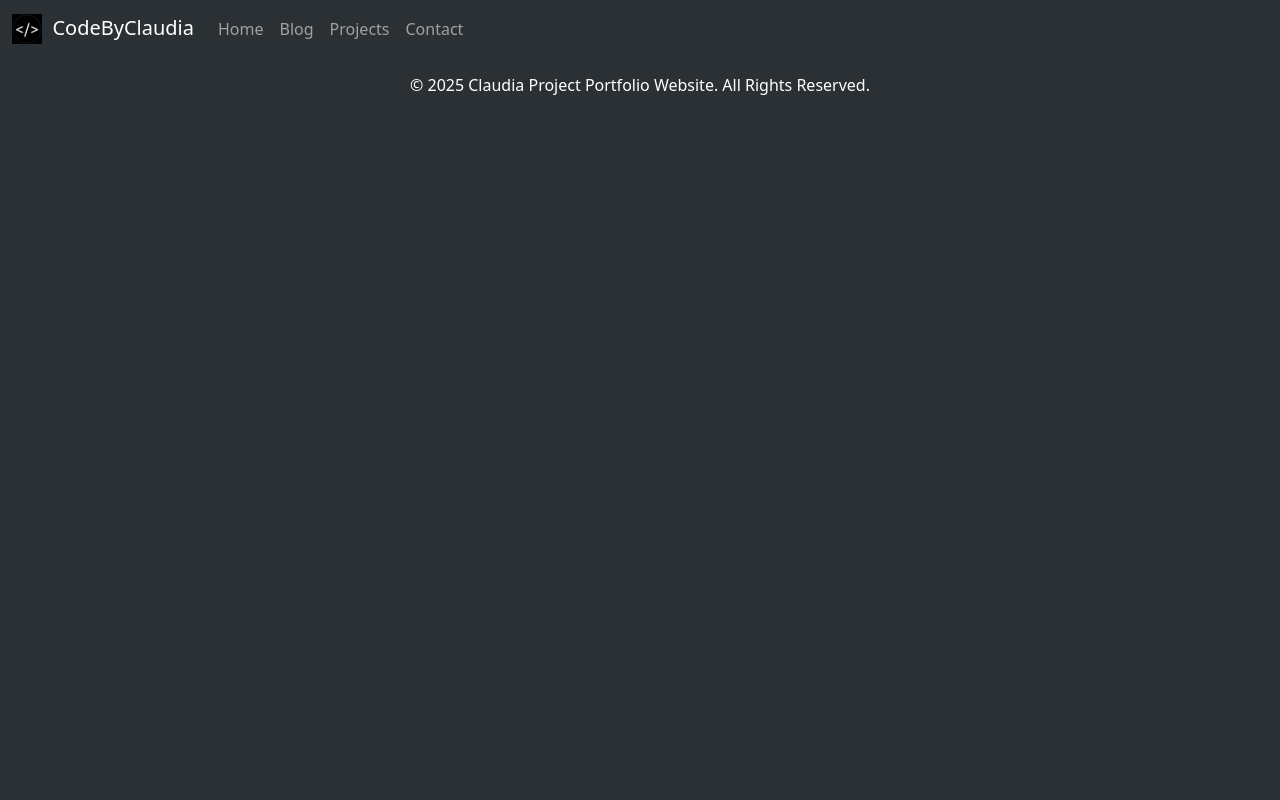
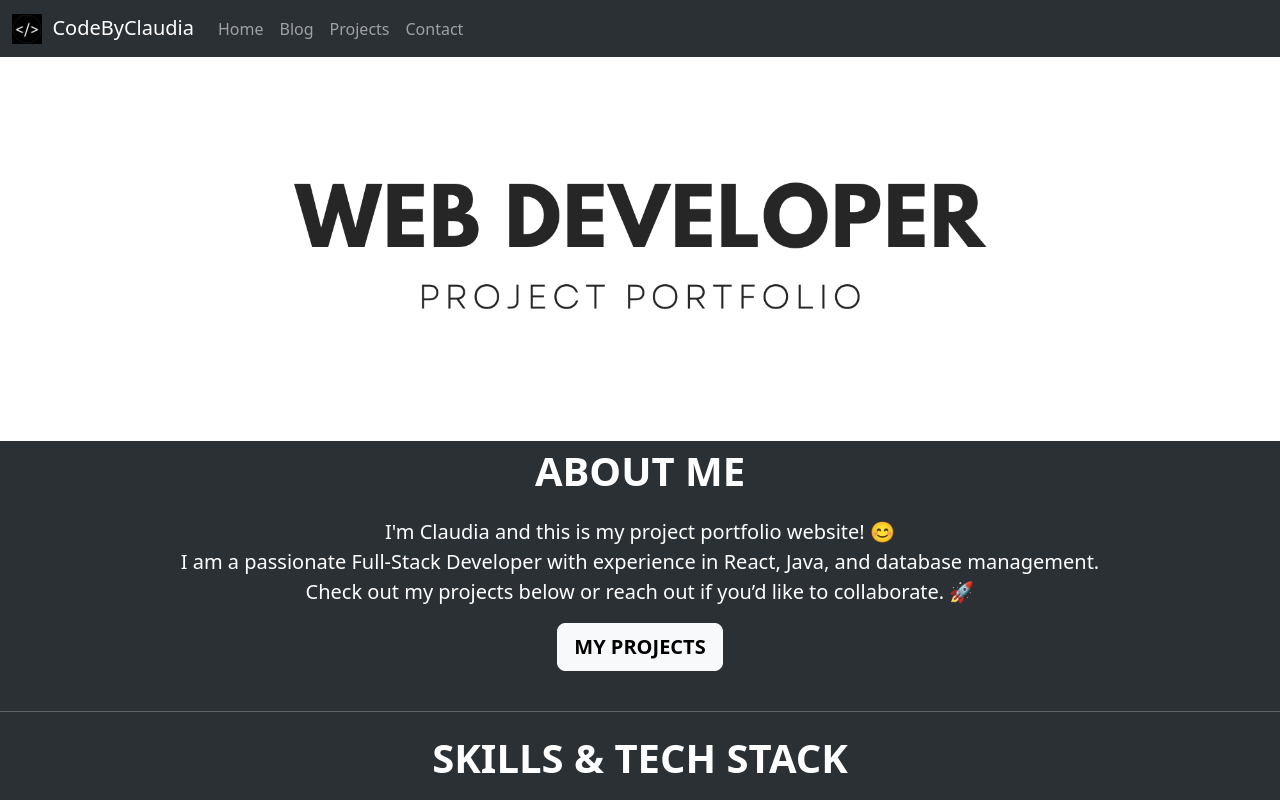
Before and after one commit to iamclaudiar/ProjectPortfolio, a React (Vite) app: page /#/ProjectPortfolio in a window 1280 px wide. Before the commit this address led to /#/. Shown: the top 800 px of the page. Built offline with nearby package versions, Linux system fonts and the light colour scheme.

Commit message:
change path

```diff
--- a/package.json
+++ b/package.json
@@ -31,5 +31,5 @@
     "typescript-eslint": "^8.18.2",
     "vite": "^6.0.5"
   },
-  "homepage": "https://iamclaudiar.github.io/ProjectPortfolio/"
+  "homepage": "https://iamclaudiar.github.io/ProjectPortfolio"
 }
--- a/src/App.tsx
+++ b/src/App.tsx
@@ -1,4 +1,4 @@
-import { BrowserRouter, Routes, Route } from "react-router-dom";
+import { HashRouter, Routes, Route } from "react-router-dom";
 
 import Menu from "./components/Menu";
 import Footer from "./components/Footer";
@@ -16,7 +16,7 @@ function App() {
     >
       <Menu />
       <div className="flex-grow-1">
-        <BrowserRouter>
+        <HashRouter>
           <Routes>
             {/* <Route index element={<Home />} /> */}
             <Route path="/ProjectPortfolio" element={<Home />} />
@@ -24,7 +24,7 @@ function App() {
             <Route path="/ProjectPortfolio/contact" element={<Contact />} />
             <Route path="/ProjectPortfolio/projects" element={<Projects />} />
           </Routes>
-        </BrowserRouter>
+        </HashRouter>
       </div>
       <Footer />
     </div>
--- a/src/components/Home.tsx
+++ b/src/components/Home.tsx
@@ -16,7 +16,11 @@ function Home() {
         &#x1F680;
       </p>
       <button type="button" className="btn btn-light btn-lg">
-        <a className="nav-link" aria-current="page" href="/projects">
+        <a
+          className="nav-link"
+          aria-current="page"
+          href="/ProjectPortfolio/projects"
+        >
           <b>MY PROJECTS</b>
         </a>
       </button>
```
